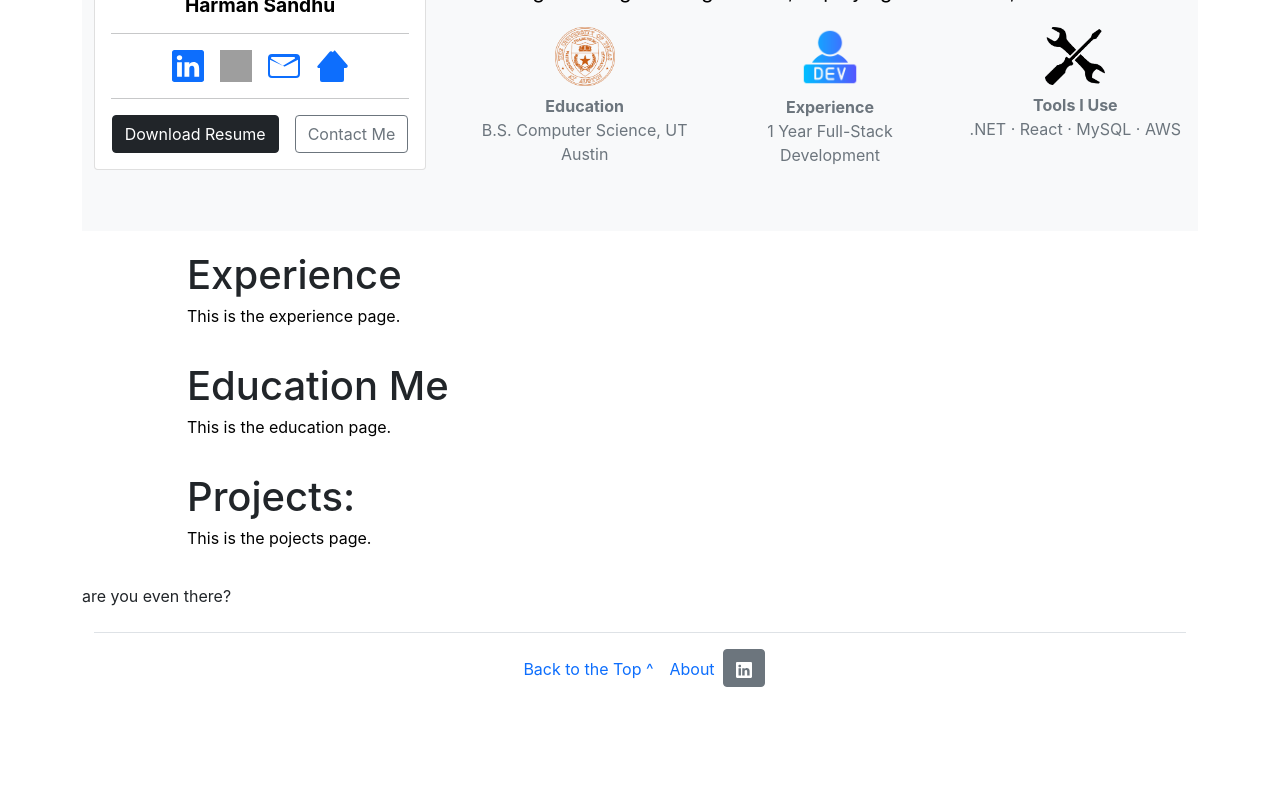
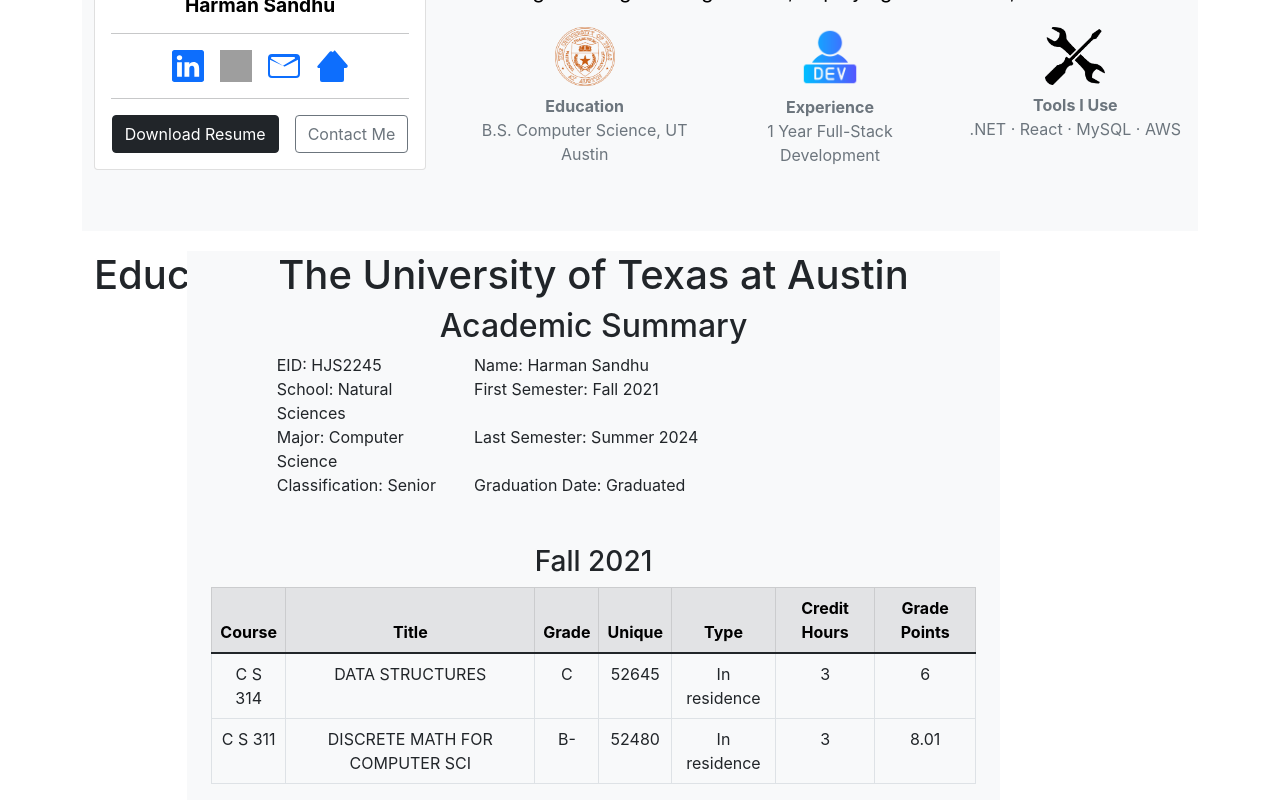
Before and after one commit to UTHasandhu/portfolio, a React (Create React App) app: page / in a window 1280 px wide. Shown: the part 452-1252 px from the top of the page. Before the commit the page ends 1181 px from the top, so only its background shows below. Built offline with nearby package versions, Linux system fonts and the light colour scheme; grey boxes are pictures that could not be loaded; a web font is replaced by a local one.

Commit message:
Pushing Education Template

```diff
--- a/src/App.js
+++ b/src/App.js
@@ -24,13 +24,13 @@
         <div className='body-item'></div>
         <HomePage />
         <div className='body-item'></div>
-        <ExperiencePage />
-        <div className='body-item'></div>
+        {/* <ExperiencePage />
+        <div className='body-item'></div> */}
         <EducationPage />
-        <div className='body-item'></div>
+        {/* <div className='body-item'></div>
         <ProjectsPage />
         <div className='body-item'> are you even there? </div>
-        <Footer />
+        <Footer /> */}
 
       </div>
     </header>
--- a/src/Components/Education/Education.jsx
+++ b/src/Components/Education/Education.jsx
@@ -1,13 +1,62 @@
 import React from "react";
+import SemesterCard from "./SemesterCard";
+import transcriptData from "../../tempData/transcriptData.json";
+
 
 export default function EducationPage() {
     return (
         <div class="container-fluid">
-            <div className="row">
-                <div class="col-1"> </div>
-                <div class="col">
-                    <h1>Education Me</h1>
-                    <p>This is the education page.</p>
+            <div className="d-flex justify-content-space row ">
+                <div class="col-1">
+                    <h1>Education:</h1>
+                </div>
+                <div class="col-9">
+                        <div class="container text-center bg-light">
+
+                            {/* Title */}
+                            <div class="row">
+                                <div class="col">
+                                    <h1> The University of Texas at Austin </h1>
+                                    <h2> Academic Summary </h2>
+                                </div>
+                            </div>
+
+                            {/* EID */}
+                            <div className="row">
+                                <div className="col-1"></div>
+                                <div className="col-3 text-start">EID: HJS2245</div>
+                                <div className="col text-start">Name: Harman Sandhu</div>
+                            </div>
+
+                            {/* Major, School, First, Last, Classification */}
+                            <div className="row">
+                                <div className="col-1"></div>
+                                <div className="col-3 text-start">School: Natural Sciences</div>
+                                <div className="col text-start">First Semester: Fall 2021</div>
+                            </div>
+                            <div className="row">
+                                <div className="col-1"></div>
+                                <div className="col-3 text-start">Major: Computer Science</div>
+                                <div className="col text-start">Last Semester: Summer 2024</div>
+                            </div>
+                            <div className="row">
+                                <div className="col-1"></div>
+                                <div className="col-3 text-start">Classification: Senior</div>
+                                <div className="col text-start">Graduation Date: Graduated</div>
+                            </div>
+
+                            {/* Education Details */}
+
+                            {transcriptData.map((semesterObj) => (
+                                <SemesterCard
+                                    key={`${semesterObj.season}-${semesterObj.year}`}
+                                    season={semesterObj.season}
+                                    year={semesterObj.year}
+                                    courses={semesterObj.courses}
+                                />
+                            ))}
+
+                        </div>
                 </div>
             </div>
         </div>
--- /dev/null
+++ b/src/Components/Education/SemesterCard.jsx
@@ -0,0 +1,37 @@
+export default function SemesterCard({ season, year, courses }) {
+  return (
+    <div className="mt-5">
+      <h3>
+        {season} {year}
+      </h3>
+      <div className="table-responsive">
+        <table className="table table-bordered table-hover">
+          <thead className="table-secondary">
+            <tr>
+              <th>Course</th>
+              <th>Title</th>
+              <th>Grade</th>
+              <th>Unique</th>
+              <th>Type</th>
+              <th>Credit Hours</th>
+              <th>Grade Points</th>
+            </tr>
+          </thead>
+          <tbody>
+            {courses.map((c, idx) => (
+              <tr key={idx}>
+                <td>{c.course}</td>
+                <td>{c.title}</td>
+                <td>{c.grade}</td>
+                <td>{c.unique}</td>
+                <td>{c.type}</td>
+                <td>{c.creditHours}</td>
+                <td>{c.gradePoints}</td>
+              </tr>
+            ))}
+          </tbody>
+        </table>
+      </div>
+    </div>
+  );
+}
--- a/src/Components/Experience/Experience.jsx
+++ b/src/Components/Experience/Experience.jsx
@@ -7,7 +7,7 @@
                 <div class="col-1"> </div>
                 <div class="col">
                     <h1>Experience</h1>
-                    <p>This is the experience page.</p>
+                    <p>     </p>
                 </div>
             </div>
         </div>
--- /dev/null
+++ b/src/tempData/transcriptData.json
@@ -0,0 +1,26 @@
+[
+  {
+    "season": "Fall",
+    "year": 2021,
+    "courses": [
+      {
+        "course": "C S 314",
+        "title": "DATA STRUCTURES",
+        "grade": "C",
+        "unique": "52645",
+        "type": "In residence",
+        "creditHours": 3.0,
+        "gradePoints": 6.0
+      },
+      {
+        "course": "C S 311",
+        "title": "DISCRETE MATH FOR COMPUTER SCI",
+        "grade": "B-",
+        "unique": "52480",
+        "type": "In residence",
+        "creditHours": 3.0,
+        "gradePoints": 8.01
+      }
+    ]
+  }
+]
```
